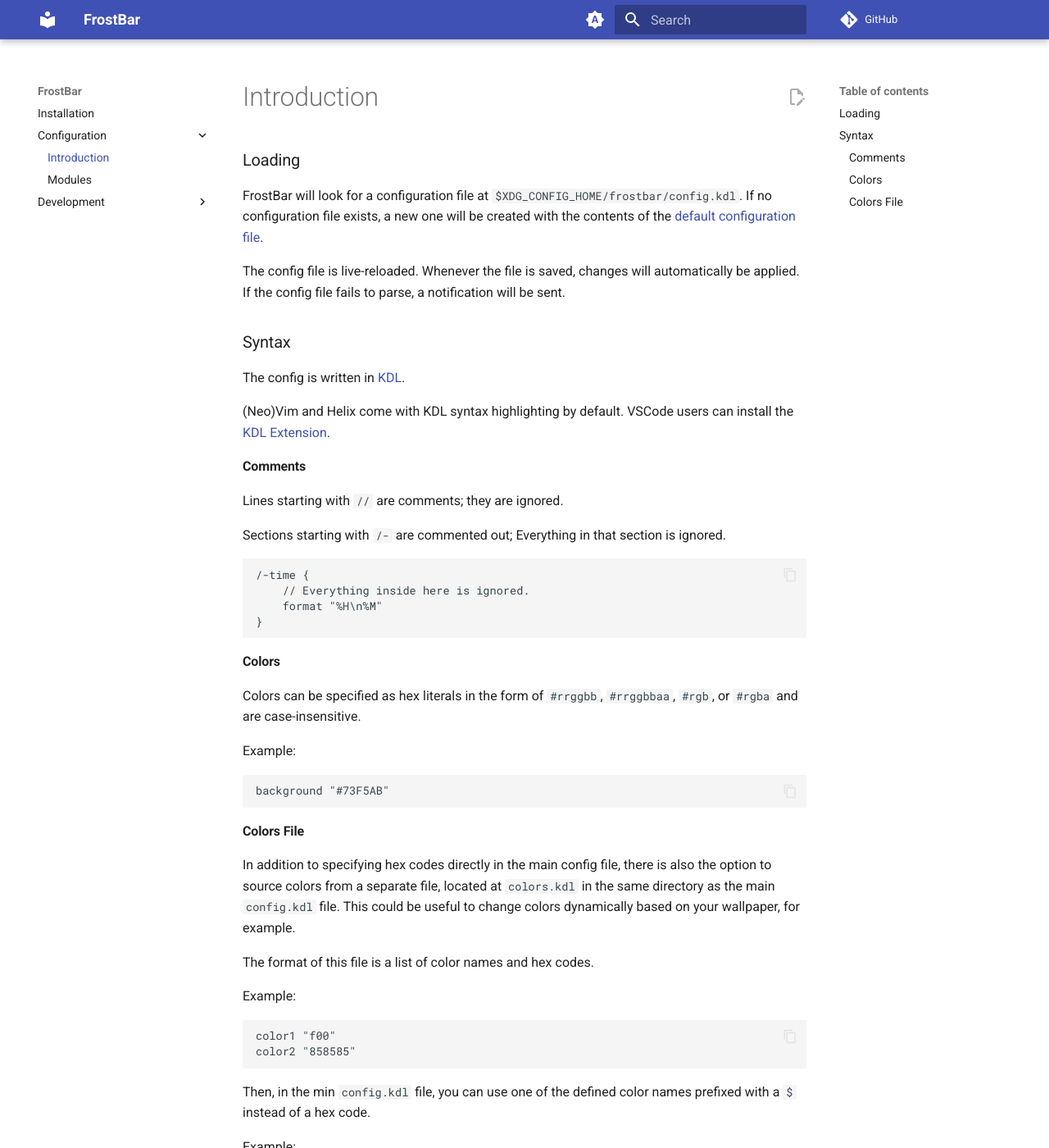
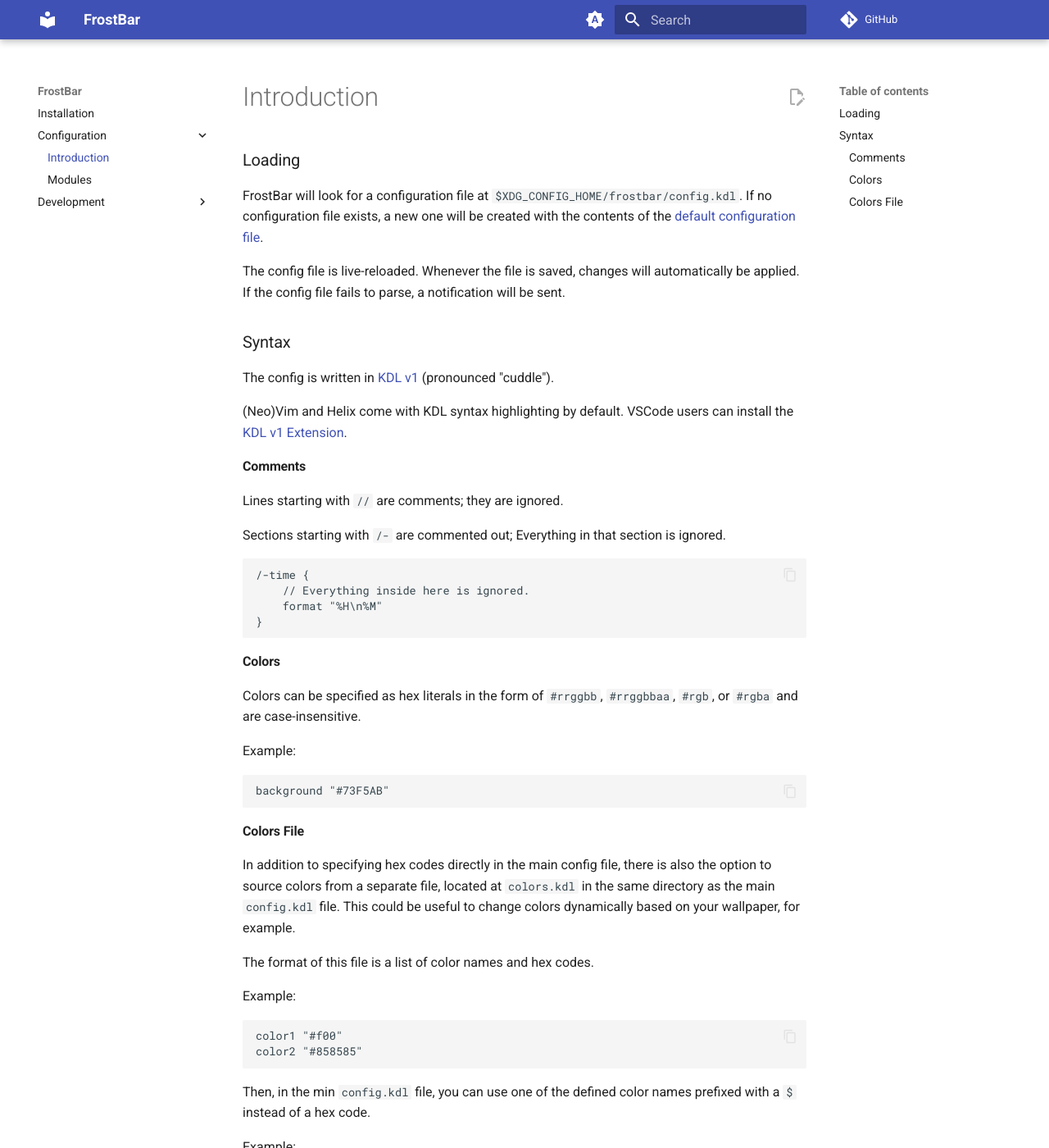
Before and after one commit to Ind-E/FrostBar, an MkDocs documentation site: the page built from docs/wiki/Configuration/Introduction.md, in a window 1280 px wide and 1400 px high. Shown: the whole window at 82% size. Built offline with MkDocs 1.6.1 and Material for MkDocs 9.7.7, drawn with Linux system fonts in a browser that asks for light colours; comment, search, counter and statistics services are not loaded.

Commit message:
update kdl section in docs

````diff
--- a/docs/wiki/Configuration/Introduction.md
+++ b/docs/wiki/Configuration/Introduction.md
@@ -13,11 +13,11 @@
 
 ### Syntax
 
-The config is written in [KDL](https://kdl.dev).
+The config is written in [KDL v1](https://kdl.dev/spec-v1/) (pronounced "cuddle").
 
 (Neo)Vim and Helix come with KDL syntax highlighting by default.
-VSCode users can install the [KDL
-Extension](https://marketplace.visualstudio.com/items?itemName=kdl-org.kdl).
+VSCode users can install the [KDL v1
+Extension](https://marketplace.visualstudio.com/items?itemName=kdl-org.kdl-v1).
 
 #### Comments
 
@@ -56,8 +56,8 @@
 Example:
 
 ```kdl
-color1 "f00"
-color2 "858585"
+color1 "#f00"
+color2 "#858585"
 ```
 
 Then, in the min `config.kdl` file, you can use one of the defined color names
````
